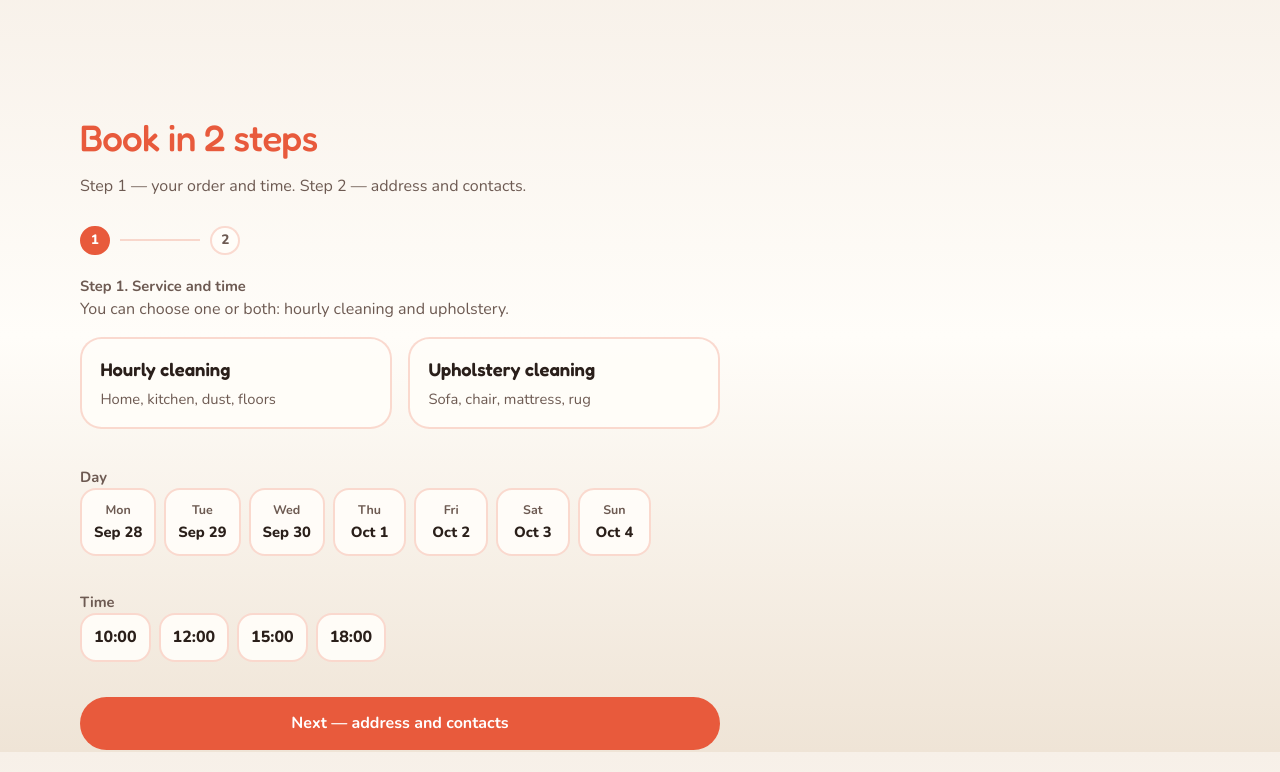
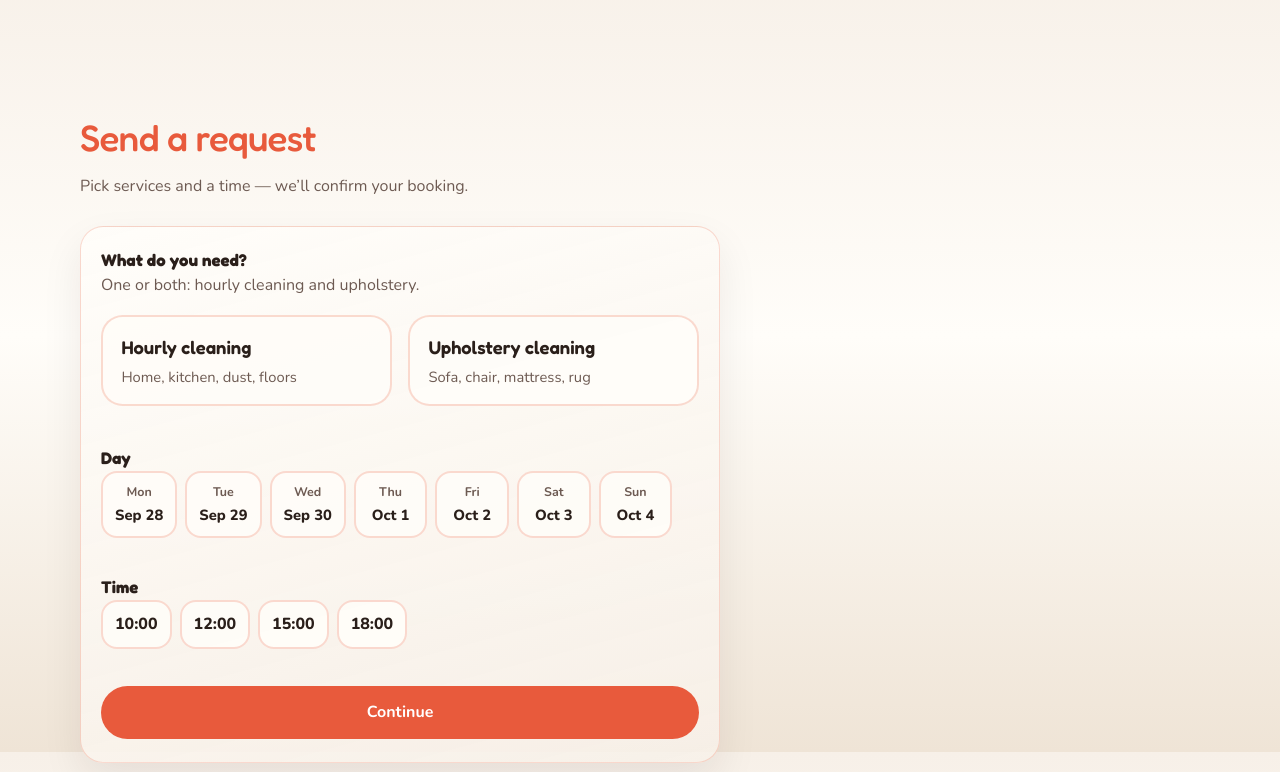
Before and after one commit to mrmogaragnar-art/missclean, a Next.js app: page / in a window 1280 px wide. Shown: the part 2448-3220 px from the top of the page. Built offline with nearby package versions, Linux system fonts and the light colour scheme.

Commit message:
style: restyle booking form to match the landing page
Remove the step-dot wizard UI and wrap the form in a soft brand panel with clearer copy.

Co-authored-by: Cursor <cursoragent@cursor.com>

```diff
--- a/src/app/globals.css
+++ b/src/app/globals.css
@@ -787,42 +787,21 @@ main {
   font-size: 0.95rem;
 }
 
-.book-steps {
-  display: flex;
-  align-items: center;
-  gap: 0.65rem;
-  margin-bottom: 1.25rem;
-  max-width: 10rem;
-}
-
-.book-step-dot {
-  width: 1.85rem;
-  height: 1.85rem;
-  border-radius: 999px;
-  display: grid;
-  place-items: center;
-  font-size: 0.85rem;
-  font-weight: 800;
-  border: 2px solid var(--line);
-  color: var(--muted);
-  background: var(--white);
-}
-
-.book-step-dot.is-active,
-.book-step-dot.is-done {
-  border-color: var(--terracotta);
-  background: var(--terracotta);
-  color: white;
-}
-
-.book-step-line {
-  flex: 1;
-  height: 2px;
-  background: var(--line);
-}
-
 .book-step-hint {
-  margin: 0.25rem 0 0.85rem;
+  margin: 0.25rem 0 0;
+}
+
+.book-panel {
+  padding: 1.35rem 1.25rem 1.45rem;
+  border: 1px solid var(--line);
+  border-radius: calc(var(--radius) + 0.2rem);
+  background:
+    linear-gradient(
+      165deg,
+      rgba(255, 253, 249, 0.96) 0%,
+      rgba(247, 240, 232, 0.88) 100%
+    );
+  box-shadow: var(--shadow);
 }
 
 .slot-row {
@@ -1411,21 +1390,39 @@ main {
 
 .booking-form {
   display: grid;
-  gap: 1rem;
+  gap: 1.1rem;
   max-width: 40rem;
 }
 
+.book .section-head {
+  max-width: 40rem;
+}
+
 .form-summary {
-  padding: 0.95rem 1rem;
+  padding: 1rem 1.1rem;
   color: var(--muted);
-  border: 1px solid var(--line);
-  border-radius: 1rem;
-  background: rgba(255, 253, 249, 0.88);
+  border: 1px solid rgba(232, 90, 60, 0.18);
+  border-radius: calc(var(--radius) - 0.15rem);
+  background: rgba(255, 253, 249, 0.72);
 }
 
 .form-summary.is-from-calc {
-  border-color: rgba(232, 90, 60, 0.45);
-  background: rgba(232, 90, 60, 0.08);
+  border-color: rgba(232, 90, 60, 0.35);
+  background: linear-gradient(
+    135deg,
+    rgba(232, 90, 60, 0.1) 0%,
+    rgba(255, 253, 249, 0.85) 70%
+  );
+}
+
+.book-panel .service-pick-card {
+  background: rgba(255, 253, 249, 0.95);
+}
+
+.book-panel .field-label {
+  font-family: var(--font-display), sans-serif;
+  font-size: 1.05rem;
+  color: var(--ink);
 }
 
 .form-summary p {
--- a/src/components/BookingForm.tsx
+++ b/src/components/BookingForm.tsx
@@ -258,17 +258,7 @@ export function BookingForm({ snapshot }: Props) {
         <p>{t.form.sub}</p>
       </div>
 
-      <div className="book-steps" aria-hidden>
-        <span className={`book-step-dot ${step === 1 ? "is-active" : "is-done"}`}>
-          1
-        </span>
-        <span className="book-step-line" />
-        <span className={`book-step-dot ${step === 2 ? "is-active" : ""}`}>
-          2
-        </span>
-      </div>
-
-      <form className="booking-form" onSubmit={onSubmit}>
+      <form className="booking-form book-panel" onSubmit={onSubmit}>
         {step === 1 ? (
           <>
             {fromCalculator && hasOrder ? (
--- a/src/messages/en.json
+++ b/src/messages/en.json
@@ -90,14 +90,14 @@
     "useInForm": "Book with this price"
   },
   "form": {
-    "title": "Book in 2 steps",
-    "sub": "Step 1 — your order and time. Step 2 — address and contacts.",
-    "step1Title": "Step 1. Service and time",
-    "step1Hint": "You can choose one or both: hourly cleaning and upholstery.",
-    "yourOrder": "Your order from the calculator",
+    "title": "Send a request",
+    "sub": "Pick services and a time — we’ll confirm your booking.",
+    "step1Title": "What do you need?",
+    "step1Hint": "One or both: hourly cleaning and upholstery.",
+    "yourOrder": "Your order",
     "changeServices": "Change services",
     "step1Error": "Pick at least one service, day and time",
-    "continue": "Next — address and contacts",
+    "continue": "Continue",
     "back": "Back",
     "pickDay": "Day",
     "pickSlot": "Time",
--- a/src/messages/es.json
+++ b/src/messages/es.json
@@ -90,14 +90,14 @@
     "useInForm": "Ir a reservar con este precio"
   },
   "form": {
-    "title": "Reserva en 2 pasos",
-    "sub": "Paso 1 — tu pedido y hora. Paso 2 — dirección y contactos.",
-    "step1Title": "Paso 1. Servicio y hora",
-    "step1Hint": "Puedes elegir uno o ambos: limpieza por horas y tapicería.",
-    "yourOrder": "Tu pedido de la calculadora",
+    "title": "Deja tu solicitud",
+    "sub": "Elige servicios y hora — te confirmamos la reserva.",
+    "step1Title": "¿Qué necesitas?",
+    "step1Hint": "Uno o ambos: limpieza por horas y tapicería.",
+    "yourOrder": "Tu pedido",
     "changeServices": "Cambiar servicios",
     "step1Error": "Elige al menos un servicio, día y hora",
-    "continue": "Siguiente — dirección y contactos",
+    "continue": "Continuar",
     "back": "Atrás",
     "pickDay": "Día",
     "pickSlot": "Hora",
--- a/src/messages/ru.json
+++ b/src/messages/ru.json
@@ -90,14 +90,14 @@
     "useInForm": "К записи с этой ценой"
   },
   "form": {
-    "title": "Запись за 2 шага",
-    "sub": "Шаг 1 — ваш заказ и время. Шаг 2 — адрес и контакты.",
-    "step1Title": "Шаг 1. Услуга и время",
-    "step1Hint": "Можно выбрать одно или оба сразу: уборку и химчистку.",
-    "yourOrder": "Ваш заказ из калькулятора",
+    "title": "Оставьте заявку",
+    "sub": "Выберите услуги и удобное время — мы подтвердим запись.",
+    "step1Title": "Что нужно?",
+    "step1Hint": "Можно одно или оба сразу: уборку и химчистку.",
+    "yourOrder": "Ваш заказ",
     "changeServices": "Изменить услуги",
     "step1Error": "Выберите хотя бы одну услугу, день и время",
-    "continue": "Далее — адрес и контакты",
+    "continue": "Продолжить",
     "back": "Назад",
     "pickDay": "День",
     "pickSlot": "Время",
--- a/src/messages/uk.json
+++ b/src/messages/uk.json
@@ -90,14 +90,14 @@
     "useInForm": "До запису з цією ціною"
   },
   "form": {
-    "title": "Запис за 2 кроки",
-    "sub": "Крок 1 — ваше замовлення і час. Крок 2 — адреса і контакти.",
-    "step1Title": "Крок 1. Послуга і час",
-    "step1Hint": "Можна обрати одне або обидва одразу: прибирання і хімчистку.",
-    "yourOrder": "Ваше замовлення з калькулятора",
+    "title": "Залиште заявку",
+    "sub": "Оберіть послуги і зручний час — ми підтвердимо запис.",
+    "step1Title": "Що потрібно?",
+    "step1Hint": "Можна одне або обидва одразу: прибирання і хімчистку.",
+    "yourOrder": "Ваше замовлення",
     "changeServices": "Змінити послуги",
     "step1Error": "Оберіть хоча б одну послугу, день і час",
-    "continue": "Далі — адреса і контакти",
+    "continue": "Продовжити",
     "back": "Назад",
     "pickDay": "День",
     "pickSlot": "Час",
```
Also changed, not shown: 1 other file (tests, documents, lock files or other folders).
